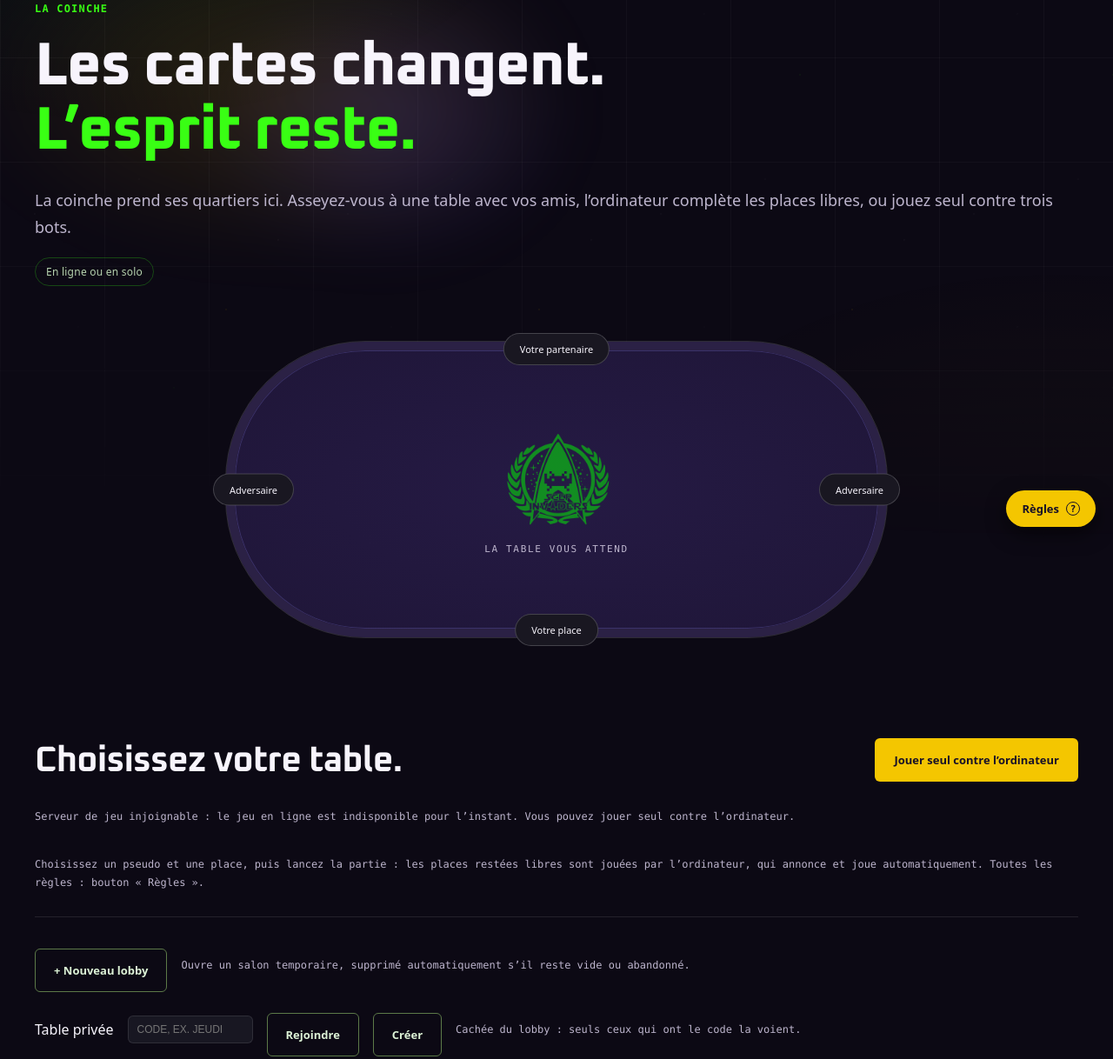
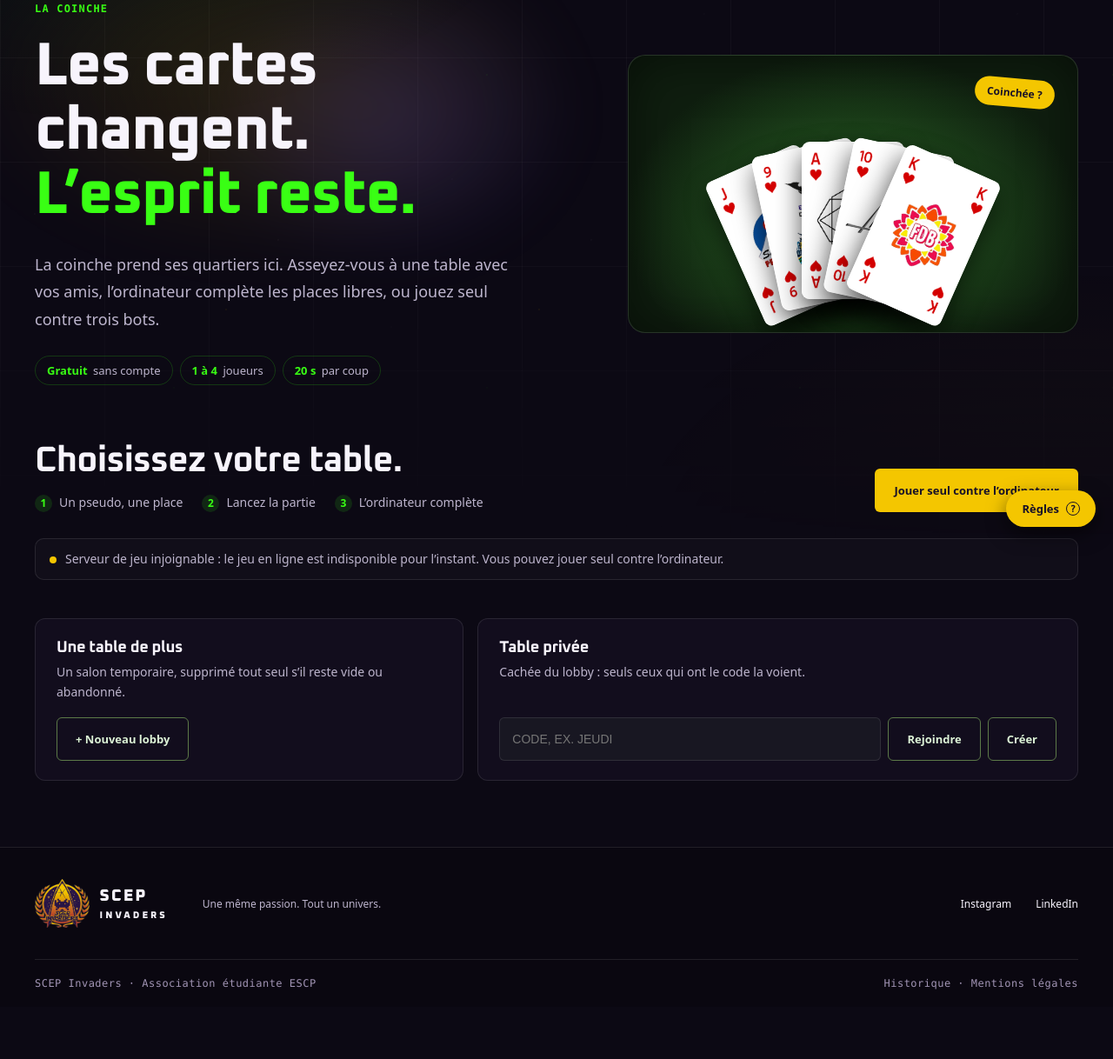
Before and after one commit to AntonioBeer66/scepi, a website built with Vite: page site/jeux/coinche/index.html in a window 1280 px wide. Shown: the part 174-1392 px from the top of the page at 87% size. After the commit the page ends 1332 px from the top, so only its background shows below. Built offline with nearby package versions, Linux system fonts and the light colour scheme; no server answers.

Commit message:
Design : page coinche refaite, réglages mobiles, survols à la souris
- Coinche : accueil en deux colonnes (texte + éventail de cartes sur le
  tapis), étapes numérotées, état du serveur en bandeau, « Nouveau lobby »
  et « Table privée » dans deux cartes nettes ; table décorative retirée.
- Légendes en police de texte (plus de petit texte en chasse fixe).
- Téléphone : champs à 16 px (plus de zoom forcé sur iOS), pas de délai
  au toucher, texte des boutons non sélectionnable, theme-color sur Actus.
- Tous les survols réservés aux appareils qui survolent (plus d'états
  collés au doigt).
- Panneau des règles qui sort de son bouton ; visionneuse qui s'ouvre
  en fondu.
- Styles morts supprimés (table décorative, orbites, étoiles…).

Co-Authored-By: Claude Opus 5.5 <noreply@anthropic.com>

```diff
--- a/site/assets/css/styles.css
+++ b/site/assets/css/styles.css
@@ -233,8 +233,7 @@ a {
 }
 .eyebrow,
 .coordinate,
-.footer-bottom,
-.caption {
+.footer-bottom {
   font-family: Consolas, "Courier New", monospace;
   font-size: 0.75rem;
   letter-spacing: 0.1em;
@@ -317,8 +316,10 @@ a {
   background: var(--gold);
   color: #181127;
 }
+@media (hover: hover) {
   .primary:hover {
     background: #ffdc40;
+  }
 }
 /* Soulèvements au survol : souris seulement (au doigt, ils restaient collés
    après le toucher). */
@@ -328,12 +329,6 @@ a {
   }
 }
 
-.orbit {
-  position: absolute;
-  border: 1px solid #a997c51e;
-  border-radius: 50%;
-  z-index: -1;
-}
 
 .hero-emblem:before,
 
@@ -351,10 +346,7 @@ a {
   bottom: 0;
   left: 20px;
 }
-.star {
-  position: absolute;
-  color: var(--gold);
-}
+
 
 /* Sections communes -------------------------------------------------- */
 
@@ -431,94 +423,22 @@ a {
   color: #dcf2d6;
   margin-top: 12px;
 }
+@media (hover: hover) {
   .outline:hover {
     background: #25321d;
   }
-.playing-card {
-  position: absolute;
-  left: 40%;
-  top: 40px;
-  width: 132px;
-  height: auto;
-  aspect-ratio: 685/1050;
-  border-radius: 10px;
-  transform: rotate(-4deg);
-  box-shadow: 0 10px 30px #0006;
-  object-fit: cover;
-  background: #eee9dc;
-  z-index: 2;
-}
-.playing-card.back {
-  transform: translate(-128px, 4px) rotate(-23deg);
-  background: none;
-  box-shadow: 0 10px 30px #0008;
-  z-index: 1;
-}
-.table-preview {
-  position: relative;
-  width: min(760px, 100%);
-  height: 340px;
-  margin: 12px auto 40px;
-  background: radial-gradient(ellipse, #251a44, #1f1638);
-  border: 10px solid #2b2145;
-  outline: 1px solid #ffffff24;
-  border-radius: 160px;
-  box-shadow: inset 0 0 0 1px #7f77dd47;
-}
-.table-center {
-  position: absolute;
-  inset: 0;
-  display: flex;
-  flex-direction: column;
-  align-items: center;
-  justify-content: center;
-  gap: 12px;
-}
-.table-center > img {
-  width: 125px;
-  opacity: 0.5;
-}
-.table-center > span {
-  font:
-    11px Consolas,
-    monospace;
-  letter-spacing: 0.15em;
-  color: #bdb5cd;
-}
-.seat {
-  position: absolute;
-  z-index: 1;
-  border: 1px solid #ffffff30;
-  border-radius: 20px;
-  padding: 10px 18px;
-  background: #191721;
-  font-size: 0.6875rem;
-  white-space: nowrap;
-  transition:
-    border-color 0.25s,
-    box-shadow 0.25s,
-    background 0.25s;
-}
-.north {
-  top: -20px;
-  left: 50%;
-  transform: translateX(-50%);
-}
-.south {
-  bottom: -20px;
-  left: 50%;
-  transform: translateX(-50%);
-}
-.west {
-  left: -25px;
-  top: 50%;
-  transform: translateY(-50%);
-}
-.east {
-  right: -25px;
-  top: 50%;
-  transform: translateY(-50%);
-}
+}
+
+
+
+
+
+
+
+
+
+
+
 
 /* Coinche : grille des salons -------------------------------------------- */
 
@@ -572,27 +492,9 @@ a {
   color: var(--gold);
   margin-left: 6px;
 }
-.new-lobby-row {
-  margin-top: 28px;
-  padding-top: 24px;
-  border-top: 1px solid var(--line);
-  display: flex;
-  align-items: center;
-  gap: 16px;
-  flex-wrap: wrap;
-}
-.private-form {
-  margin-top: 12px;
-  padding-top: 0;
-  border-top: 0;
-}
-.new-lobby-row.private-form input {
-  flex: 0 1 12em;
-  text-transform: uppercase;
-}
-.new-lobby-row .caption {
-  margin: 0;
-}
+
+
+
 
 .seat-list {
   list-style: none;
@@ -702,8 +604,10 @@ a {
   font-weight: 700;
   box-shadow: 0 8px 22px #0008;
 }
+@media (hover: hover) {
   .rules-btn:hover {
     background: #ffdc40;
+  }
 }
 .rules-btn span {
   font-family: Consolas, "Courier New", monospace;
@@ -730,7 +634,9 @@ a {
   border-radius: 16px;
   padding: 22px 24px;
   box-shadow: 0 16px 40px #000a;
-  animation: bannerIn 0.2s ease both;
+  /* Sort du bouton « Règles », en bas à droite. */
+  transform-origin: bottom right;
+  animation: popIn 0.2s cubic-bezier(0.23, 1, 0.32, 1) both;
 }
 .rules-panel[hidden] {
   display: none !important;
@@ -756,8 +662,10 @@ a {
   color: var(--text);
   font-size: 0.75rem;
 }
+@media (hover: hover) {
   .rules-panel-close:hover {
     border-color: var(--gold);
+  }
 }
 .rules-panel h3 {
   font-size: 0.75rem;
@@ -1066,10 +974,12 @@ a {
   border-color: var(--gold);
   background: var(--gold);
 }
+@media (hover: hover) {
   .chess-board-footer #chess-reset:hover {
     color: var(--bg);
     background: #ffd62e;
     border-color: #ffd62e;
+  }
 }
 .chess-side-panel {
   display: flex;
@@ -1223,10 +1133,12 @@ a {
   border-color: var(--gold);
   background: var(--gold);
 }
+@media (hover: hover) {
   .chess-start-button:hover {
     color: var(--bg);
     border-color: #ffd62e;
     background: #ffd62e;
+  }
 }
 .chess-color-modes {
   display: grid;
@@ -1281,10 +1193,12 @@ a {
   border-color: #c95c5c;
   font-size: 11px;
 }
+@media (hover: hover) {
   .chess-give-up:hover {
     color: #fff1ed;
     border-color: #ff7b70;
     background: #c95c5c22;
+  }
 }
 .chess-side-panel.is-game-started:not(.is-game-ended) #chess-reset {
   display: none;
@@ -1386,9 +1300,11 @@ a {
   font-size: 15px;
   font-weight: 700;
 }
+@media (hover: hover) {
   .chess-game-end-actions button:hover {
     border-color: #ffd62e !important;
     background: #ffd62e !important;
+  }
 }
 .chess-game-end-dialog button:not(.chess-game-end-close) {
   min-height: 38px;
@@ -1399,9 +1315,11 @@ a {
   background: #0c091426;
   cursor: pointer;
 }
+@media (hover: hover) {
   .chess-game-end-dialog button:not(.chess-game-end-close):hover {
     border-color: var(--gold);
     color: var(--gold);
+  }
 }
 .chess-game-end-analysis {
   align-items: center;
@@ -1819,12 +1737,16 @@ a {
   color: #151020;
   text-shadow: 0 1px 1px #fff9df70;
 }
+@media (hover: hover) {
   .chess-promotion-chooser button:hover {
     background: #39254e;
     color: var(--gold);
   }
+}
+@media (hover: hover) {
   .chess-promotion-chooser.is-black button:hover {
     color: #f4c600;
+  }
 }
 .chess-promotion-chooser .chess-promotion-cancel {
   border-bottom: 0;
@@ -1834,9 +1756,11 @@ a {
   font-size: clamp(1.5rem, 4vw, 3rem);
   font-weight: 700;
 }
+@media (hover: hover) {
   .chess-promotion-chooser .chess-promotion-cancel:hover {
     background: #39254e;
     color: #f4c600;
+  }
 }
 .chess-board.is-flipped .chess-promotion-chooser {
   transform: rotate(180deg);
@@ -2006,9 +1930,11 @@ a {
   cursor: pointer;
   border-radius: 2px;
 }
+@media (hover: hover) {
   .chess-move-button:hover {
     color: #241735;
     background: #f4c600b8;
+  }
 }
 .chess-move-button.is-current {
   color: #241735;
@@ -2072,14 +1998,10 @@ a {
   grid-template-columns: repeat(2, 1fr);
 }
 
-.green-pill {
-  border-color: #39ff1440;
-  color: #b7d4af;
-}
 .caption {
   color: var(--muted);
-  font-size: 0.75rem;
-  letter-spacing: 0;
+  font-size: 0.875rem;
+  line-height: 1.6;
   margin-top: 22px;
 }
 
@@ -2214,9 +2136,7 @@ a {
   .event-banner h2 {
     font-size: 2.3rem;
   }
-  .playing-card {
-    left: 33%;
-  }
+
   .footer {
     margin-top: 48px;
   }
@@ -2253,27 +2173,11 @@ a {
     gap: 20px;
   }
 
-  /* Table décorative : sur téléphone, elle repoussait les vraies tables
-     d'un écran entier plus bas. */
-  .table-preview {
-    display: none;
-  }
-  .seat {
-    font-size: 0.6875rem;
-    padding: 9px 11px;
-  }
-  .west {
-    left: -20px;
-  }
-  .east {
-    right: -20px;
-  }
-  .table-center > img {
-    width: 95px;
-  }
-  .table-center > span {
-    font-size: 0.6875rem;
-  }
+
+
+
+
+
   .lobby {
     padding: 18px 12px;
   }
@@ -2857,8 +2761,10 @@ body.is-playing .header {
   font-weight: 700;
   cursor: pointer;
 }
+@media (hover: hover) {
   .cg-chip:hover {
     border-color: #ffffff66;
+  }
 }
 .cg-chip[aria-pressed="true"] {
   border-color: var(--gold);
@@ -2931,8 +2837,10 @@ body.is-playing .header {
     transform: translateY(-1px);
   }
 }
+@media (hover: hover) {
   .cg-btn:hover {
     border-color: #ffffff66;
+  }
 }
 /* Relief par ombre portée (pas de halo coloré) : l'état se lit à la
    couleur et à la bordure. */
@@ -3425,8 +3333,10 @@ body.is-playing .header {
   object-fit: cover;
   transition: transform 0.5s;
 }
+@media (hover: hover) {
   .home-event:hover .home-event-art {
     transform: scale(1.04);
+  }
 }
 .home-event-date {
   font-family: Consolas, "Courier New", monospace;
@@ -3474,8 +3384,10 @@ body.is-playing .header {
   font-size: 0.8125rem;
   color: var(--muted);
 }
+@media (hover: hover) {
   .home-link:hover {
     color: var(--gold);
+  }
 }
 
 @media (max-width: 1000px) {
@@ -3697,17 +3609,25 @@ html.is-chess-game {
 .lx-fan img:nth-child(5) {
   transform: rotate(24deg);
 }
+@media (hover: hover) {
   .lx-game:hover .lx-fan img:nth-child(1) {
     transform: rotate(-32deg);
   }
+}
+@media (hover: hover) {
   .lx-game:hover .lx-fan img:nth-child(2) {
     transform: rotate(-16deg);
   }
+}
+@media (hover: hover) {
   .lx-game:hover .lx-fan img:nth-child(4) {
     transform: rotate(16deg);
   }
+}
+@media (hover: hover) {
   .lx-game:hover .lx-fan img:nth-child(5) {
     transform: rotate(32deg);
+  }
 }
 .lx-chip {
   position: absolute;
@@ -3756,8 +3676,10 @@ html.is-chess-game {
   font-weight: 700;
   color: var(--muted);
 }
+@media (hover: hover) {
   .lx-link:hover {
     color: var(--gold);
+  }
 }
 .lx-echecs .lx-art {
   background:
@@ -3796,8 +3718,10 @@ html.is-chess-game {
   left: 75%;
   top: 25%;
 }
+@media (hover: hover) {
   .lx-game:hover .lx-board .p3 {
     translate: 25% -100%;
+  }
 }
 .lx-bot-grid {
   display: grid;
@@ -3929,8 +3853,10 @@ html.is-chess-game {
   color: var(--gold);
   overflow-wrap: anywhere;
 }
+@media (hover: hover) {
   .ct-mail a:hover {
     text-decoration: underline;
+  }
 }
 .ct-copy {
   padding: 8px 14px;
@@ -3942,8 +3868,10 @@ html.is-chess-game {
   font-weight: 700;
   cursor: pointer;
 }
+@media (hover: hover) {
   .ct-copy:hover {
     border-color: var(--gold);
+  }
 }
 .ct-copy.is-done {
   border-color: var(--green);
@@ -4078,8 +4006,10 @@ html.is-chess-game {
   max-width: 520px;
   margin-bottom: 26px;
 }
+@media (hover: hover) {
   .home-play:hover .button {
     background: #ffdc40;
+  }
 }
 .home-play-art {
   position: relative;
@@ -4109,11 +4039,15 @@ html.is-chess-game {
   color: #f7f4fc;
   text-shadow: 0 14px 30px #000b;
 }
+@media (hover: hover) {
   .home-play:hover .home-play-art img:first-child {
     transform: translateX(-110%) rotate(-18deg);
   }
+}
+@media (hover: hover) {
   .home-play:hover .home-play-art img:nth-child(2) {
     transform: translateX(-20%) rotate(12deg);
+  }
 }
 
 /* Accueil sur téléphone : plus compact, sans cadres ; des filets séparent
@@ -4164,8 +4098,10 @@ html.is-chess-game {
     margin: 0;
     border-radius: 10px;
   }
+  @media (hover: hover) {
     .home-event:hover .home-event-art {
       transform: none;
+    }
   }
   .home-event-date {
     margin-bottom: 2px;
@@ -4290,9 +4226,11 @@ html.is-chess-game {
   line-height: 1;
   cursor: pointer;
 }
+@media (hover: hover) {
   .lightbox button:hover {
     border-color: var(--gold);
     color: var(--gold);
+  }
 }
 .lightbox-prev {
   left: 16px;
@@ -4327,3 +4265,212 @@ html.is-chess-game {
     translate: none;
   }
 }
+/* Coinche : accueil de la page (jeux/coinche) ---------------------------- */
+.coinche-intro {
+  display: grid;
+  grid-template-columns: 1.1fr 0.9fr;
+  align-items: center;
+  gap: 48px;
+  padding-bottom: 24px;
+}
+.coinche-intro p {
+  max-width: 560px;
+}
+.cq-facts {
+  display: flex;
+  flex-wrap: wrap;
+  gap: 8px;
+  margin: 26px 0 0;
+  padding: 0;
+  list-style: none;
+}
+.cq-facts li {
+  padding: 7px 13px;
+  border: 1px solid #39ff1430;
+  border-radius: 999px;
+  color: var(--muted);
+  font-size: 0.8125rem;
+}
+.cq-facts b {
+  color: var(--green);
+  margin-right: 3px;
+}
+.cq-art {
+  position: relative;
+  height: 320px;
+  border: 1px solid var(--line);
+  border-radius: 20px;
+  overflow: hidden;
+  background:
+    radial-gradient(ellipse at 50% 60%, #2b6a26, #0f1e0f 72%),
+    #0f1e0f;
+  box-shadow: inset 0 0 60px #0008;
+}
+.cq-art .lx-fan img {
+  transition: transform 0.4s cubic-bezier(0.23, 1, 0.32, 1);
+}
+@media (hover: hover) {
+  .cq-art:hover .lx-fan img:nth-child(1) { transform: rotate(-32deg); }
+  .cq-art:hover .lx-fan img:nth-child(2) { transform: rotate(-16deg); }
+  .cq-art:hover .lx-fan img:nth-child(4) { transform: rotate(16deg); }
+  .cq-art:hover .lx-fan img:nth-child(5) { transform: rotate(32deg); }
+}
+.cq-lobby {
+  padding-top: 40px;
+}
+.cq-steps {
+  display: flex;
+  flex-wrap: wrap;
+  gap: 6px 22px;
+  margin: 14px 0 0;
+  padding: 0;
+  list-style: none;
+  counter-reset: cq;
+  color: var(--muted);
+  font-size: 0.875rem;
+}
+.cq-steps li {
+  counter-increment: cq;
+}
+.cq-steps li::before {
+  content: counter(cq);
+  display: inline-grid;
+  place-items: center;
+  width: 20px;
+  height: 20px;
+  margin-right: 8px;
+  border-radius: 50%;
+  background: #39ff1420;
+  color: var(--green);
+  font-size: 0.75rem;
+  font-weight: 700;
+}
+/* État du serveur : un bandeau discret, seulement quand il y a un message. */
+.cq-status {
+  margin: 0 0 16px;
+}
+.cq-status:not(:empty) {
+  display: flex;
+  gap: 10px;
+  align-items: baseline;
+  padding: 12px 16px;
+  border: 1px solid var(--line);
+  border-radius: 10px;
+  background: #ffffff06;
+}
+.cq-status:not(:empty)::before {
+  content: "";
+  flex: none;
+  width: 8px;
+  height: 8px;
+  border-radius: 50%;
+  background: var(--gold);
+}
+.cq-tools {
+  display: grid;
+  grid-template-columns: 1fr 1.4fr;
+  gap: 16px;
+  margin-top: 28px;
+}
+.cq-tool {
+  display: flex;
+  flex-direction: column;
+  align-items: flex-start;
+  padding: 22px 24px;
+  border: 1px solid var(--line);
+  border-radius: 12px;
+  background: #120d1d;
+}
+.cq-tool h3 {
+  font-size: 1.15rem;
+  margin: 0 0 6px;
+}
+.cq-tool .caption {
+  margin: 0 0 18px;
+}
+.cq-tool .button {
+  margin-top: auto;
+}
+.cq-code {
+  display: flex;
+  flex-wrap: wrap;
+  gap: 8px;
+  width: 100%;
+  margin-top: auto;
+}
+.cq-code input {
+  flex: 1 1 10em;
+  min-height: 48px;
+  padding: 0 14px;
+  border-radius: 6px;
+  font-size: 0.875rem;
+  text-transform: uppercase;
+}
+.cq-code .button {
+  margin: 0;
+}
+@media (max-width: 900px) {
+  .coinche-intro,
+  .cq-tools {
+    grid-template-columns: 1fr;
+  }
+  .cq-art {
+    height: 240px;
+  }
+}
+@media (max-width: 760px) {
+  .cq-art {
+    display: none; /* sur téléphone, les tables d'abord */
+  }
+  .cq-code input {
+    flex-basis: 100%;
+  }
+  .cq-code .button {
+    flex: 1;
+  }
+}
+
+/* Téléphone (mobile-native) ---------------------------------------------- */
+html {
+  -webkit-text-size-adjust: 100%;
+}
+/* Pas de zoom forcé d'iOS en entrant dans un champ (moins de 16 px). */
+@media (pointer: coarse) {
+  input,
+  textarea,
+  select {
+    font-size: 16px !important;
+  }
+}
+/* Pas de délai au toucher, pas de sélection du texte d'un bouton au
+   doigt appuyé. */
+a,
+button,
+[role="button"],
+summary,
+label {
+  touch-action: manipulation;
+}
+button,
+.button {
+  -webkit-user-select: none;
+  user-select: none;
+}
+@keyframes popIn {
+  from {
+    opacity: 0;
+    transform: scale(0.96) translateY(6px);
+  }
+}
+/* Visionneuse : la photo arrive au lieu d'apparaître d'un coup. */
+.lightbox[open] {
+  animation: lightboxIn 0.22s ease-out;
+}
+.lightbox[open] img {
+  animation: popIn 0.28s cubic-bezier(0.23, 1, 0.32, 1);
+}
+@keyframes lightboxIn {
+  from {
+    opacity: 0;
+  }
+}
--- a/site/jeux/coinche/index.html
+++ b/site/jeux/coinche/index.html
@@ -179,46 +179,51 @@
     </header>
     <main id="contenu" class="container">
       <section class="page-intro coinche-intro">
+        <div>
           <span class="eyebrow green">LA COINCHE</span>
           <h1>
             Les cartes changent.<br /><span class="green">L’esprit reste.</span>
           </h1>
           <p>
-          La coinche prend ses quartiers ici. Asseyez-vous à une table avec vos
-          amis, l’ordinateur complète les places libres, ou jouez seul contre
-          trois bots.
+            La coinche prend ses quartiers ici. Asseyez-vous à une table avec
+            vos amis, l’ordinateur complète les places libres, ou jouez seul
+            contre trois bots.
           </p>
-        <span class="pill green-pill">En ligne ou en solo</span>
+          <ul class="cq-facts">
+            <li><b>Gratuit</b> sans compte</li>
+            <li><b>1 à 4</b> joueurs</li>
+            <li><b>20 s</b> par coup</li>
+          </ul>
+        </div>
+        <div class="cq-art" aria-hidden="true">
+          <div class="lx-fan">
+            <img src="../../assets/images/coinche/cards/JH.png" alt="" /><img
+              src="../../assets/images/coinche/cards/9H.png"
+              alt=""
+            /><img src="../../assets/images/coinche/cards/AH.png" alt="" /><img
+              src="../../assets/images/coinche/cards/10H.png"
+              alt=""
+            /><img src="../../assets/images/coinche/cards/KH.png" alt="" />
+          </div>
+          <span class="lx-chip">Coinchée ?</span>
+        </div>
       </section>
-      <section
-        class="table-preview"
-        id="live-table"
-        aria-label="Table de coinche"
-      >
-        <span class="seat north">Votre partenaire</span
-        ><span class="seat west">Adversaire</span
-        ><span class="seat east">Adversaire</span>
-        <div class="table-center">
-          <img
-            src="../../assets/images/logo-green.png"
-            alt=""
-            width="2000"
-            height="2000"
-          /><span>LA TABLE VOUS ATTEND</span>
-        </div>
-        <span class="seat south">Votre place</span>
-      </section>
-      <section class="section" id="lobby-section">
+      <section class="section cq-lobby" id="lobby-section">
         <div class="section-heading">
           <div>
             <h2>Choisissez votre table.</h2>
+            <ol class="cq-steps">
+              <li>Un pseudo, une place</li>
+              <li>Lancez la partie</li>
+              <li>L’ordinateur complète</li>
+            </ol>
           </div>
           <!-- Activé par le jeu une fois chargé (lobby.js). -->
           <button type="button" class="button primary" id="solo-btn" disabled>
             Jouer seul contre l’ordinateur
           </button>
         </div>
-        <p class="caption" id="lobby-status" role="status"></p>
+        <p class="caption cq-status" id="lobby-status" role="status"></p>
         <div class="lobby-grid" id="lobby-grid"></div>
         <noscript
           ><div class="lobby-grid">
@@ -260,26 +265,29 @@
             </article>
           </div></noscript
         >
+        <div class="cq-tools">
+          <div class="cq-tool">
+            <h3>Une table de plus</h3>
             <p class="caption">
-          Choisissez un pseudo et une place, puis lancez la partie : les places
-          restées libres sont jouées par l’ordinateur, qui annonce et joue
-          automatiquement. Toutes les règles : bouton « Règles ».
+              Un salon temporaire, supprimé tout seul s’il reste vide ou
+              abandonné.
             </p>
-        <div class="new-lobby-row">
             <button type="button" class="button outline" id="new-lobby-btn">
-            + Nouveau lobby</button
-          ><span class="caption"
-            >Ouvre un salon temporaire, supprimé automatiquement s’il reste vide
-            ou abandonné.</span
-          >
+              + Nouveau lobby
+            </button>
           </div>
-        <form class="new-lobby-row private-form" id="private-form">
-          <label for="private-code">Table privée</label>
-          <input id="private-code" name="code" type="text" minlength="4" maxlength="20" placeholder="Code, ex. JEUDI" autocomplete="off" autocapitalize="characters" required>
+          <form class="cq-tool private-form" id="private-form">
+            <h3><label for="private-code">Table privée</label></h3>
+            <p class="caption">
+              Cachée du lobby : seuls ceux qui ont le code la voient.
+            </p>
+            <div class="cq-code">
+              <input id="private-code" name="code" type="text" minlength="4" maxlength="20" placeholder="Code, ex. JEUDI" autocomplete="off" autocapitalize="characters" autocorrect="off" spellcheck="false" enterkeyhint="go" required>
               <button type="submit" class="button outline">Rejoindre</button>
               <button type="button" class="button outline" id="private-create-btn">Créer</button>
-          <span class="caption">Cachée du lobby : seuls ceux qui ont le code la voient.</span>
+            </div>
           </form>
+        </div>
       </section>
       <section
         class="game-view"
```
Also changed, not shown: site/actus/article.html (+2 -1 lines), site/actus/index.html (+1 -0 lines), site/actus/nouveau.html (+2 -1 lines). Lines whose indentation alone changed are shown as unchanged.
